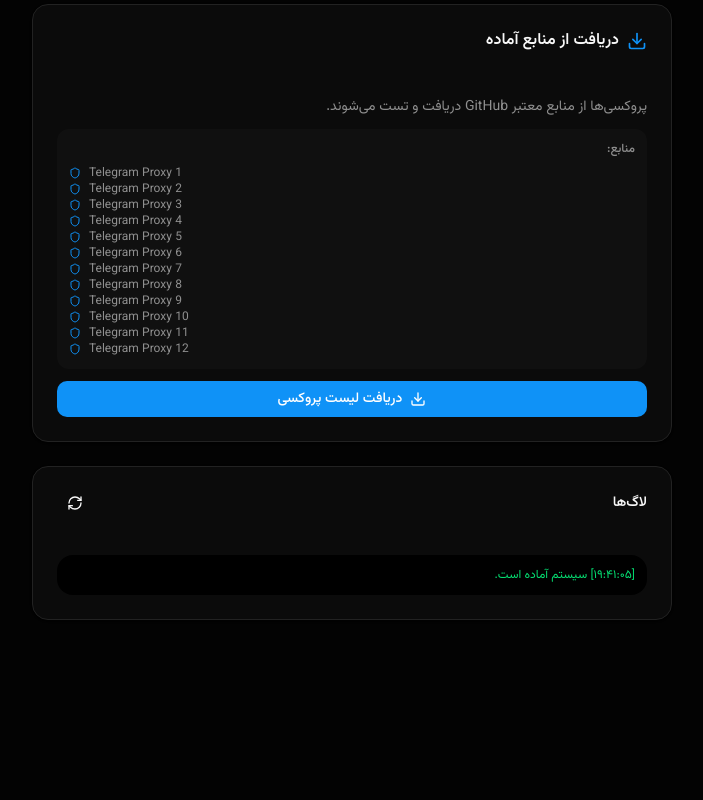
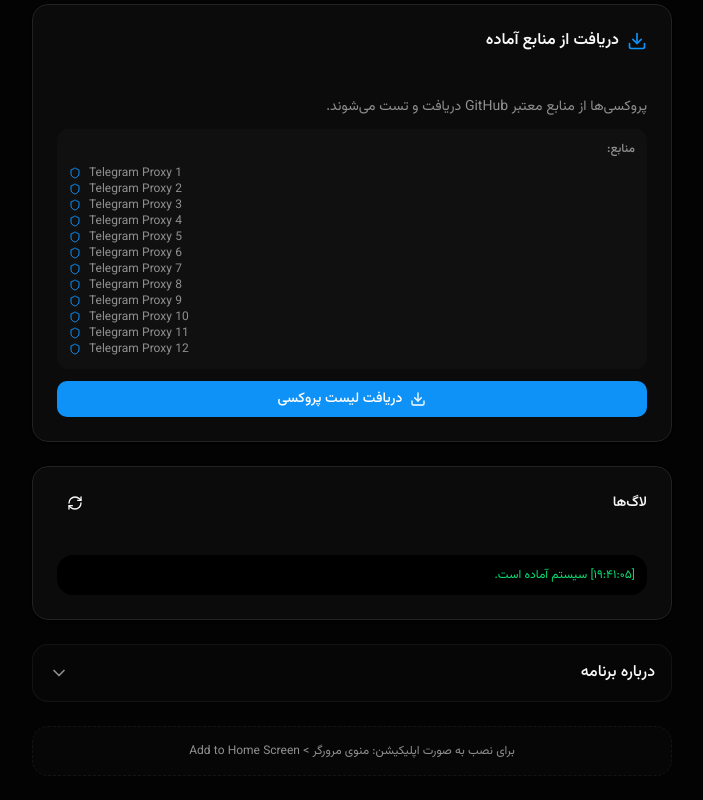
Before and after one commit to Mr-Meshky/vify-pwa, a Next.js app: page /proxy-checker in a window 1280 px wide. Shown: the part 280-1080 px from the top of the page, without its empty margins (288-991 px from the left). Before the commit the page ends 924 px from the top, so only its background shows below. Built offline with nearby package versions, Linux system fonts and the light colour scheme.

Commit message:
feat: integrate AboutSection and PWA installation hint into layout
Added the AboutSection component to the RootLayout and included a footer with instructions for installing the app as a PWA. Removed the AboutSection and PWA hint from the Home page to streamline the layout.

```diff
--- a/app/layout.tsx
+++ b/app/layout.tsx
@@ -4,6 +4,7 @@
 import Script from "next/script";
 import { Metadata, Viewport } from "next";
 import "./globals.css";
+import { AboutSection } from "@/components/about-section";
 
 const vazirmatn = Vazirmatn({
   subsets: ["arabic"],
@@ -50,7 +51,19 @@
     <html lang="fa" dir="rtl">
       <body className={`${vazirmatn.variable} font-sans antialiased`}>
         {children}
+        <div className="mx-auto max-w-2xl px-4 pb-6">
+          {/* About Section */}
+          <section className="mb-6">
+            <AboutSection />
+          </section>
 
+          {/* Install PWA Hint */}
+          <footer className="rounded-2xl border border-dashed border-border/50 bg-secondary/20 p-4 text-center">
+            <p className="text-xs text-muted-foreground">
+              برای نصب به صورت اپلیکیشن: منوی مرورگر {">"} Add to Home Screen
+            </p>
+          </footer>
+        </div>
 
         <Script
           strategy="afterInteractive"
--- a/app/page.tsx
+++ b/app/page.tsx
@@ -99,21 +99,9 @@
         </section>
 
         {/* Download Apps Section */}
-        <section className="mb-6">
+        <section>
           <DownloadApps />
         </section>
-
-        {/* About Section */}
-        <section className="mb-6">
-          <AboutSection />
-        </section>
-
-        {/* Install PWA Hint */}
-        <footer className="rounded-2xl border border-dashed border-border/50 bg-secondary/20 p-4 text-center">
-          <p className="text-xs text-muted-foreground">
-            برای نصب به صورت اپلیکیشن: منوی مرورگر {">"} Add to Home Screen
-          </p>
-        </footer>
       </div>
     </main>
   );
```
